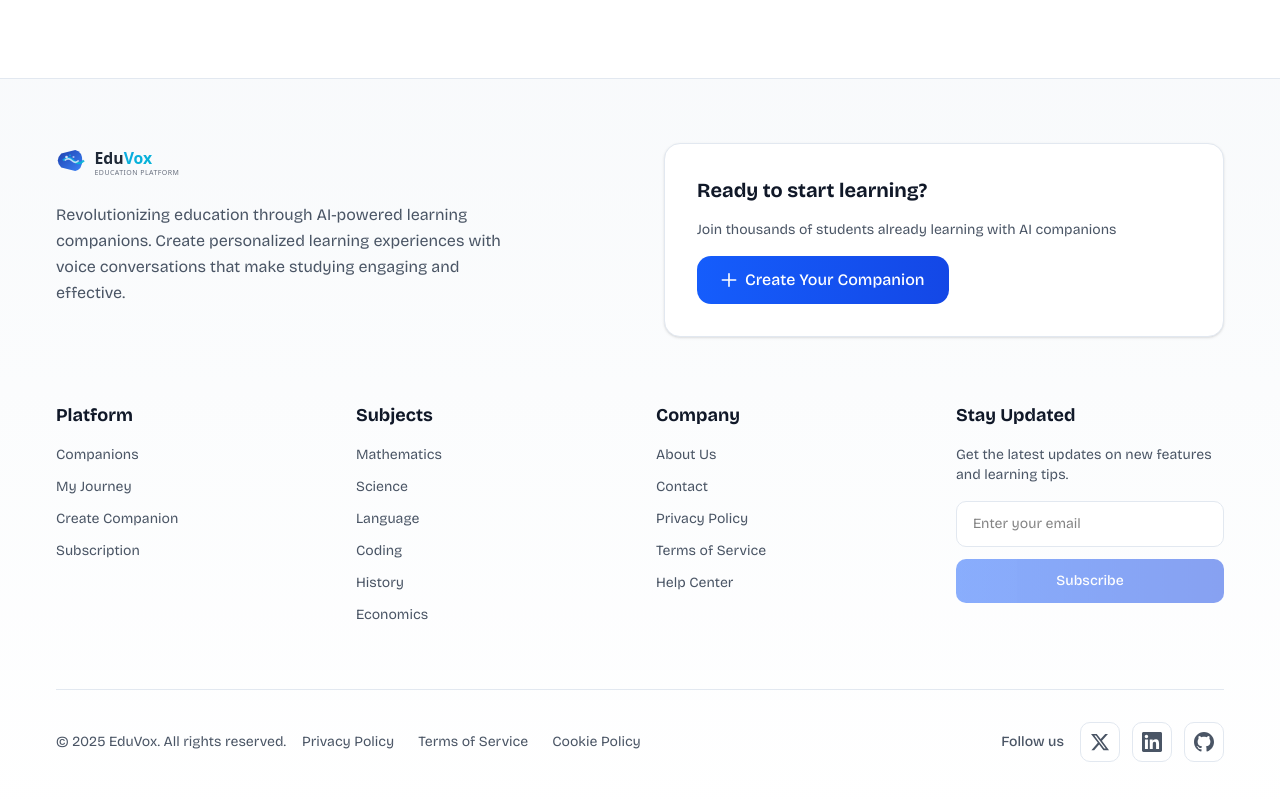
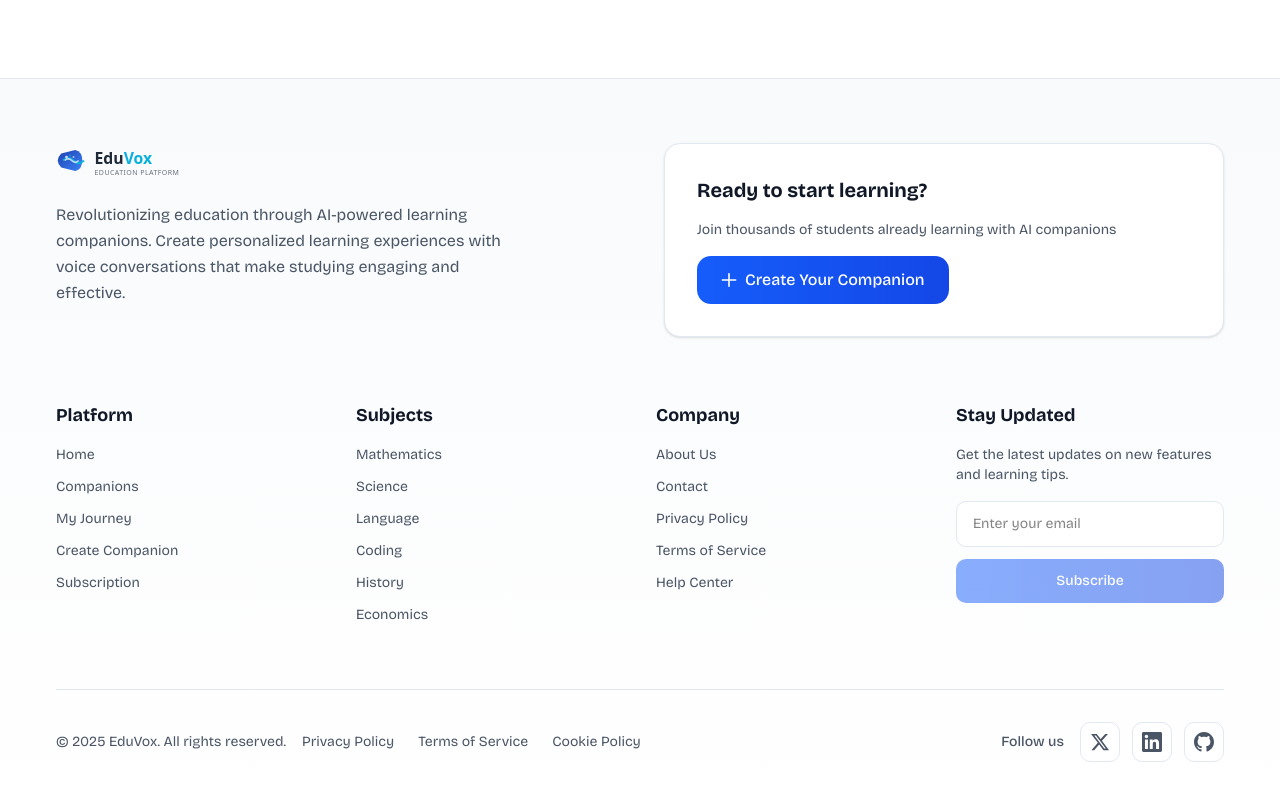
Before and after one commit to huzaifa-fullstack/eduvox-ai, a Next.js app: page /my-journey in a window 1280 px wide. Shown: the part 466-1266 px from the top of the page. Built offline with nearby package versions, Linux system fonts and the light colour scheme; no server answers; the database is empty; sample sign-in values are in the browser's storage.

Commit message:
Add home link in footer

```diff
--- a/components/Footer.tsx
+++ b/components/Footer.tsx
@@ -76,6 +76,7 @@ const Footer = () => {
     platform: {
       title: "Platform",
       links: [
+        { label: "Home", href: "/" },
         { label: "Companions", href: "/companions" },
         { label: "My Journey", href: "/my-journey" },
         { label: "Create Companion", href: "/companions/new" },
```
